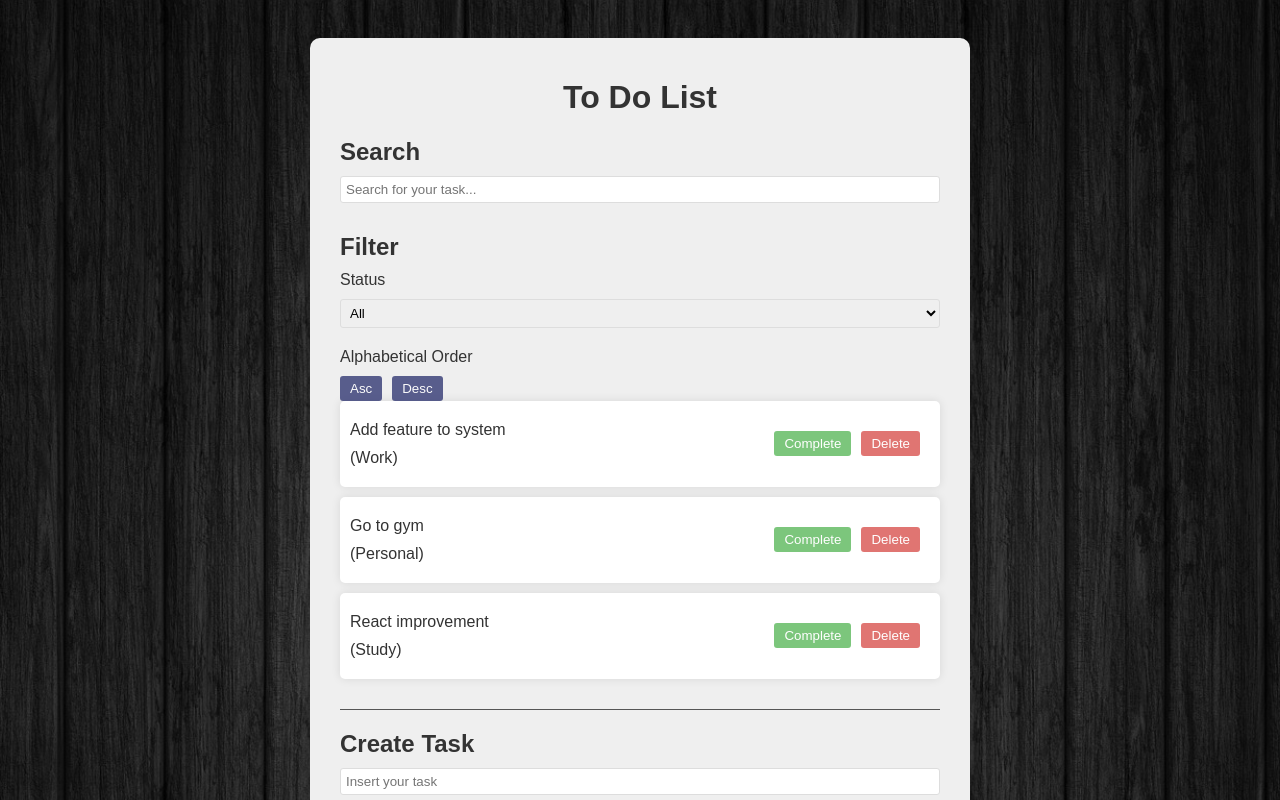
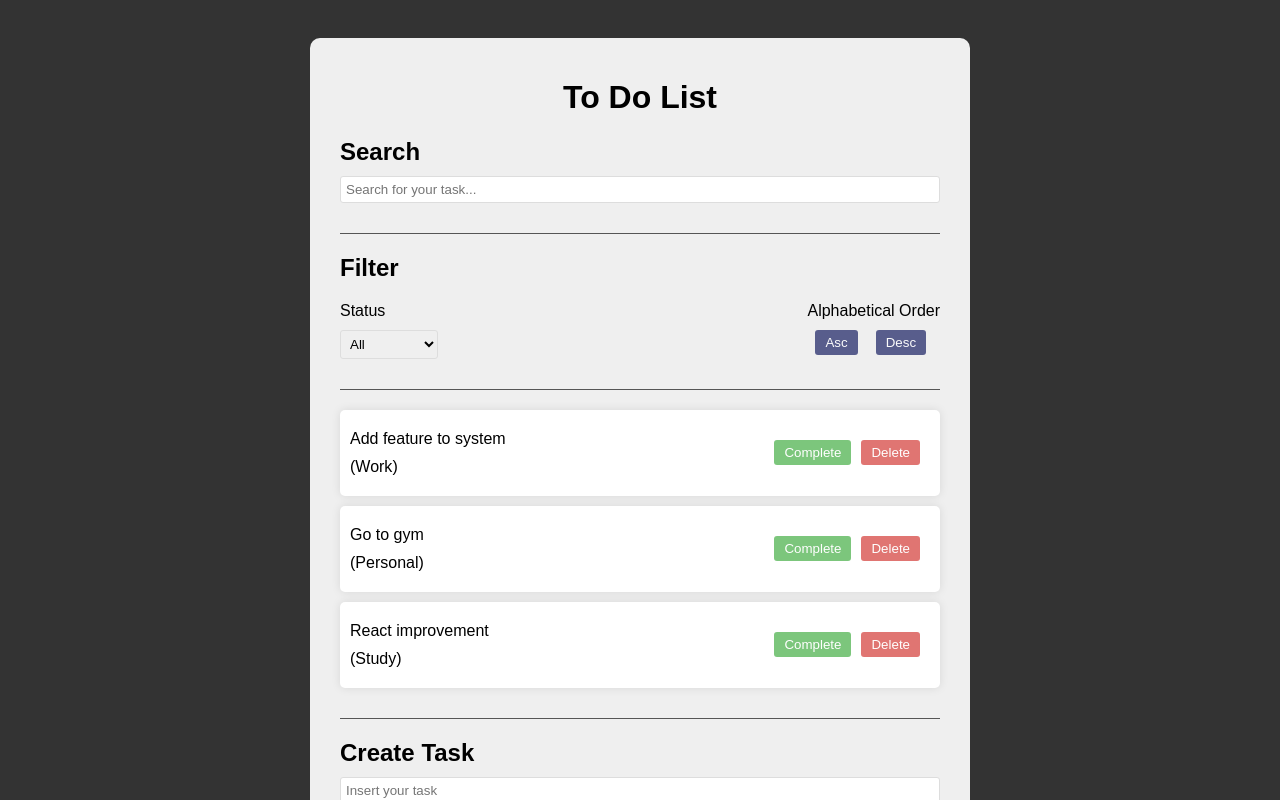
Before and after one commit to matheusnajjar/todo-list, a React (Vite) app: page / in a window 1280 px wide. Shown: the top 800 px of the page. Built offline with nearby package versions, Linux system fonts and the light colour scheme.

Commit message:
feat: finishes css for the project

```diff
--- a/src/App.css
+++ b/src/App.css
@@ -2,10 +2,7 @@
   font-family: Arial, Helvetica, sans-serif;
   background-color: #f4f4f4;
   padding: 30px;
-  color: #333;
-  background-image: url('./img/bg.jpg');
-  background-position: center;
-  background-size: cover;
+  background-color: #333;
 }
 
 .app {
@@ -85,3 +82,19 @@
   border-radius: 3px;
   width: 100%;
 }
+
+.filter,
+.search {
+  border-bottom: 1px solid #555;
+  margin-bottom: 20px;
+  padding-bottom: 20px;
+}
+
+.filter-options {
+  display: flex;
+  justify-content: space-between;
+}
+
+.filter-options button {
+  margin-left: 8px;
+}
```
